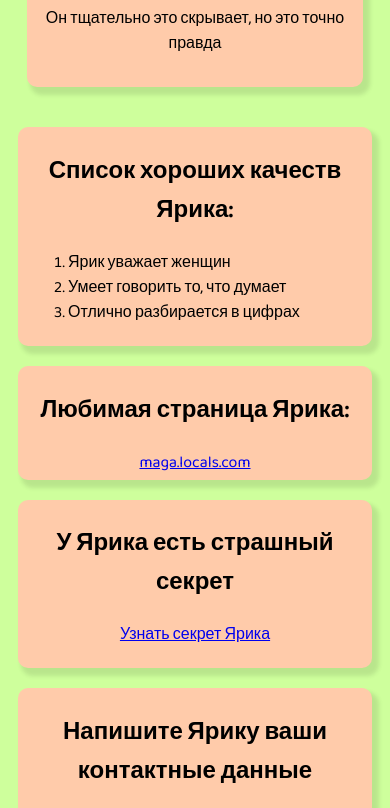
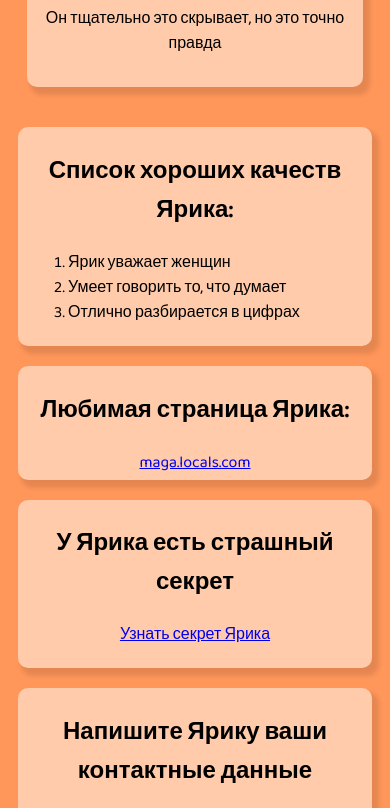
Before and after one commit to thedaniil2204/Yarik.truth, a plain HTML site: page index.html in a window 390 px wide. Shown: the part 329-1137 px from the top of the page. Drawn offline with Linux system fonts and the light colour scheme.

Commit message:
test completed

```diff
--- a/styles.css
+++ b/styles.css
@@ -57,11 +57,6 @@ body {
 }
 
 @media (max-width: 768px) {
-    body {
-        background-color: rgb(206, 255, 156);
-    }
-
-
     .header-row {
         flex-direction: column;
         align-items: center;
```
